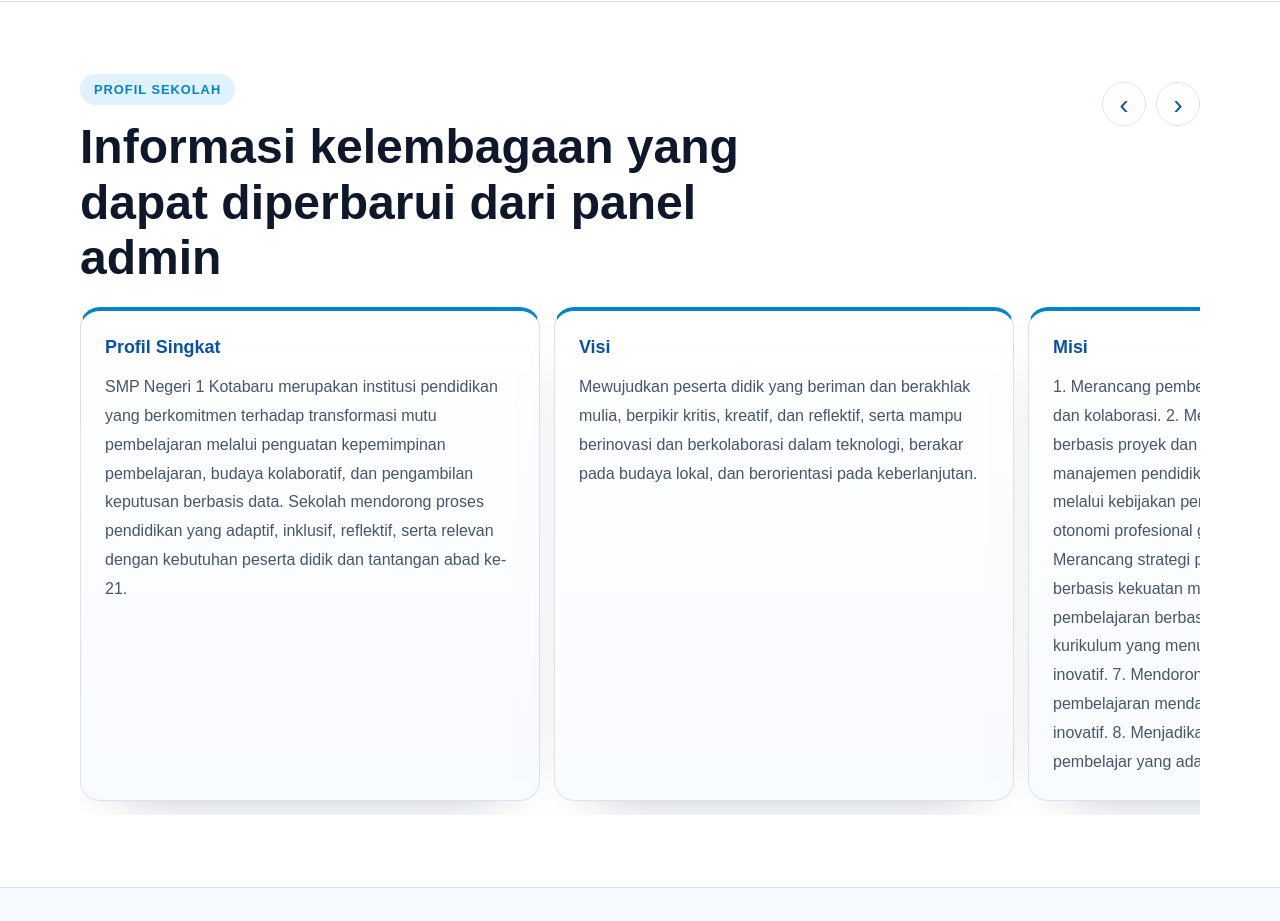
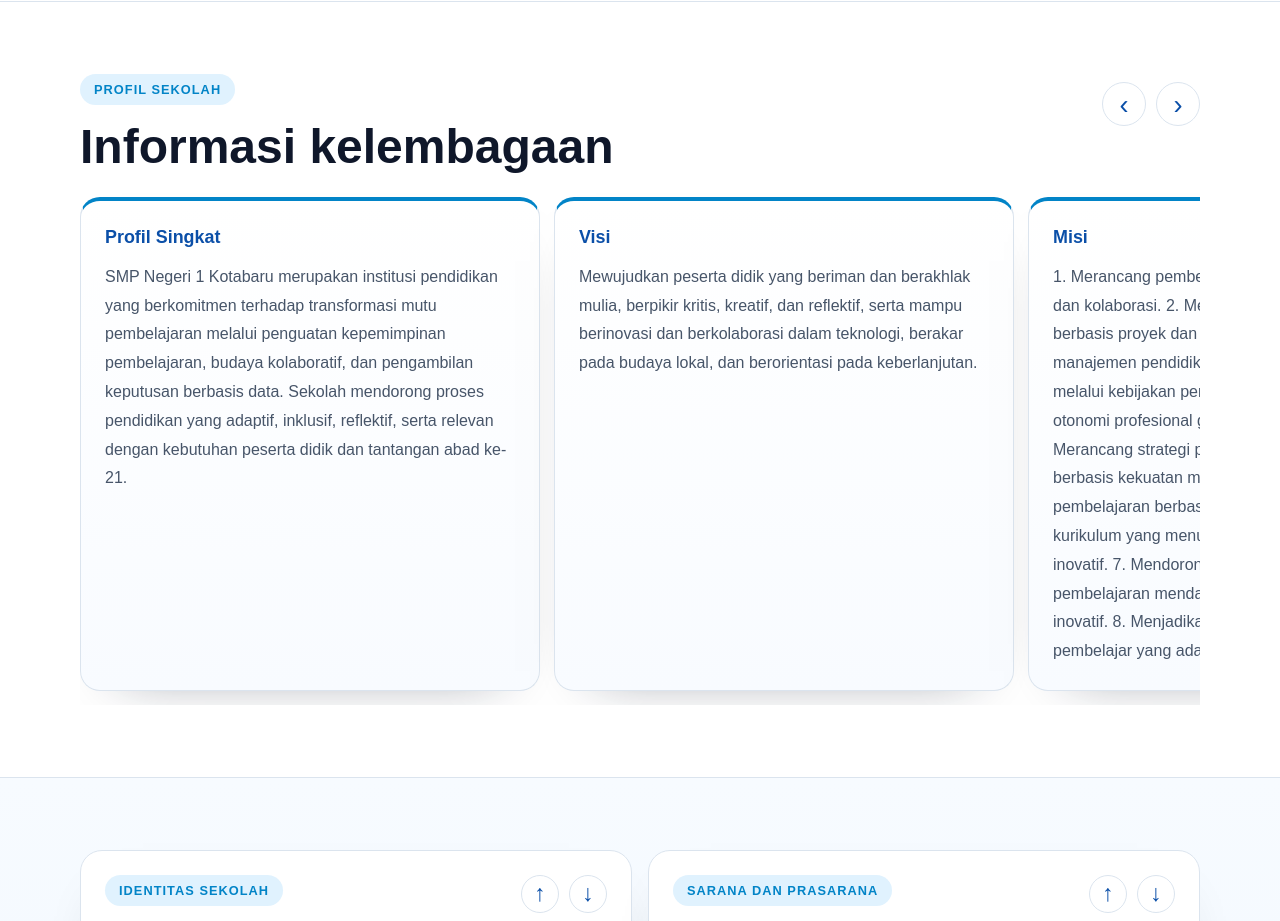
Before and after one commit to hendri2212/websmp1, a PHP site: page /profil in a window 1280 px wide. Shown: the part 1812-2733 px from the top of the page. Run offline with PHP 8.4, Linux system fonts and the light colour scheme; data that the repository does not hold is empty.

Commit message:
Update profile section heading for clarity

```diff
--- a/pages/profil.php
+++ b/pages/profil.php
@@ -66,7 +66,7 @@ $accreditationFile = trim((string) ($accreditation['filePath'] ?? ''));
         <div class="section-head-row compact">
             <div class="section-heading">
                 <span class="eyebrow">Profil Sekolah</span>
-                <h2>Informasi kelembagaan yang dapat diperbarui dari panel admin</h2>
+                <h2>Informasi kelembagaan</h2>
             </div>
             <div class="carousel-actions" aria-label="Navigasi profil sekolah">
                 <button class="carousel-button" type="button" data-carousel-prev="profile-section-carousel" aria-label="Geser profil ke kiri">&#8249;</button>
```
